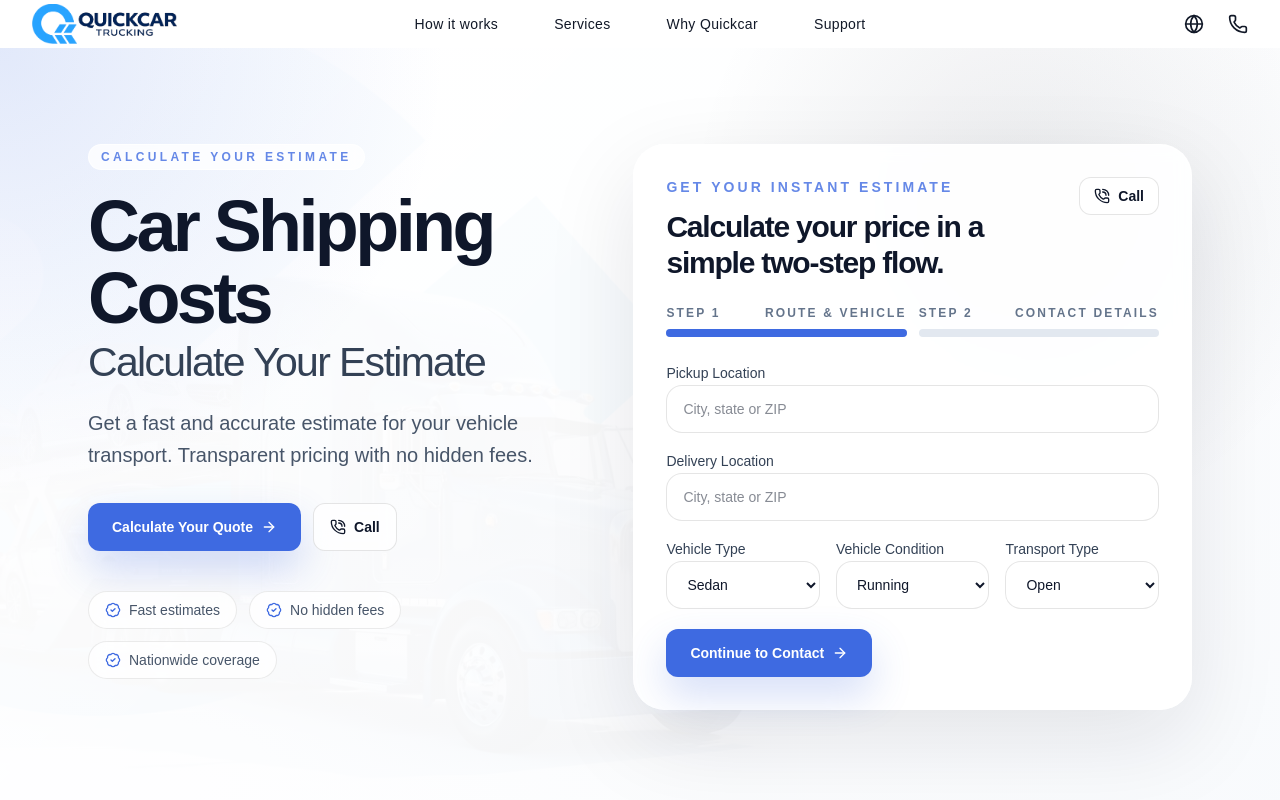
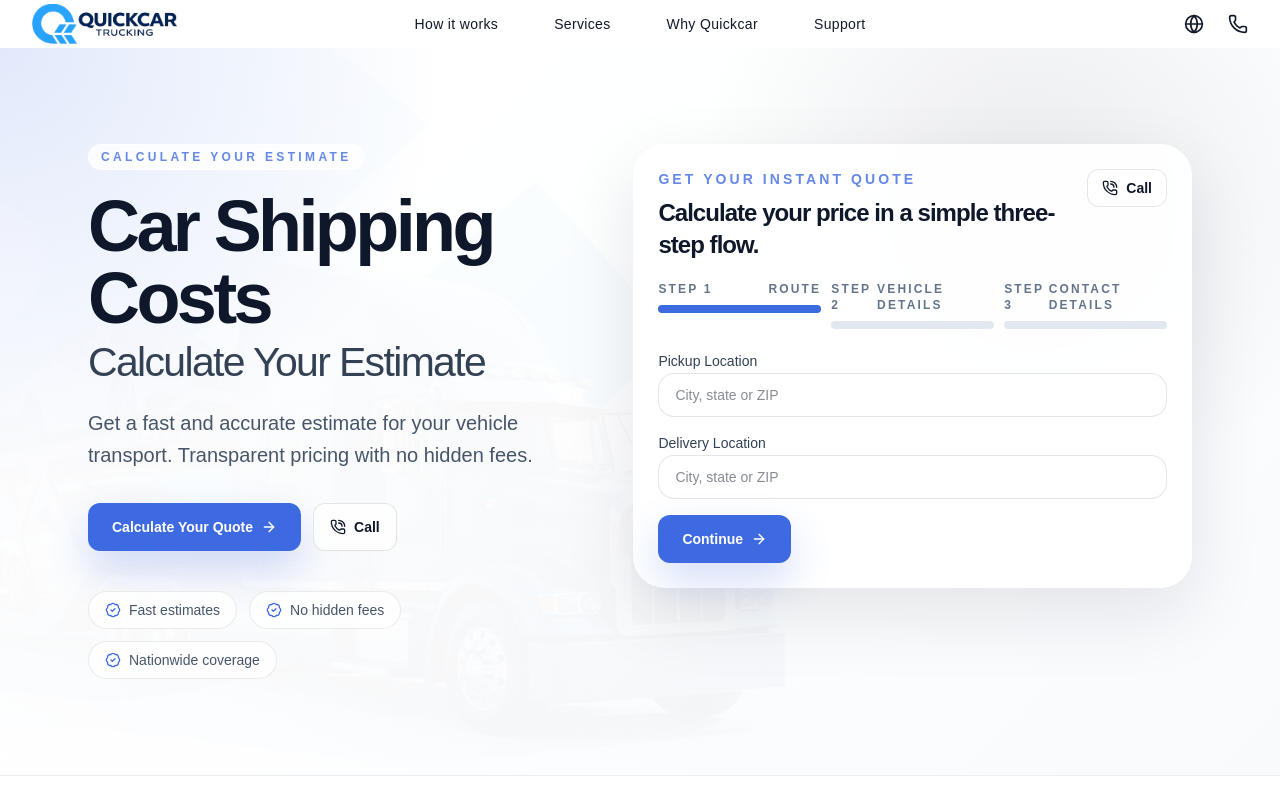
Before and after one commit to ShohruhKuklanov/quickcar-trucking, a Next.js app: page /car-shipping-costs in a window 1280 px wide. Shown: the top 800 px of the page. Built offline with nearby package versions, Linux system fonts and the light colour scheme.

Commit message:
Update car shipping costs quote steps

```diff
--- a/src/app/car-shipping-costs/CostsCalculatorClient.tsx
+++ b/src/app/car-shipping-costs/CostsCalculatorClient.tsx
@@ -6,7 +6,7 @@ import { ArrowRight, Check, PhoneCall } from "lucide-react";
 
 import { calculatePrice, normalizeStateToAbbr, type VehicleType } from "@/lib/pricingEngine";
 
-type Step = 1 | 2;
+type Step = 1 | 2 | 3;
 type VehicleCondition = "running" | "non-running";
 type TransportType = "open" | "enclosed";
 
@@ -128,6 +128,11 @@ export default function CostsCalculatorClient() {
   }
 
   function validateStepTwo() {
+    setError("");
+    return true;
+  }
+
+  function validateStepThree() {
     if (!firstName.trim() || !phone.trim()) {
       setError("Please enter your first name and phone number.");
       return false;
@@ -146,7 +151,13 @@ export default function CostsCalculatorClient() {
       return;
     }
 
-    if (!validateStepTwo()) return;
+    if (step === 2) {
+      if (!validateStepTwo()) return;
+      setStep(3);
+      return;
+    }
+
+    if (!validateStepThree()) return;
 
     setSubmitting(true);
     try {
@@ -181,12 +192,12 @@ export default function CostsCalculatorClient() {
   }
 
   return (
-    <section className="rounded-4xl border border-white/70 bg-white/92 p-6 shadow-[0_30px_90px_rgba(15,23,42,0.1)] backdrop-blur sm:p-8">
+    <section className="rounded-4xl border border-white/70 bg-white/92 p-5 shadow-[0_26px_72px_rgba(15,23,42,0.1)] backdrop-blur sm:p-6">
       <div className="flex items-start justify-between gap-4">
         <div>
-          <p className="text-sm font-semibold uppercase tracking-[0.22em] text-primary/80">Get Your Instant Estimate</p>
-          <h2 className="mt-3 text-2xl font-semibold tracking-[-0.04em] text-[#0f172a] sm:text-3xl">
-            Calculate your price in a simple two-step flow.
+          <p className="text-sm font-semibold uppercase tracking-[0.22em] text-primary/80">Get Your Instant Quote</p>
+          <h2 className="mt-2 text-xl font-semibold tracking-[-0.04em] text-[#0f172a] sm:text-2xl">
+            Calculate your price in a simple three-step flow.
           </h2>
         </div>
         <Link
@@ -198,16 +209,20 @@ export default function CostsCalculatorClient() {
         </Link>
       </div>
 
-      <div className="mt-6 grid gap-3 sm:grid-cols-2">
-        {[1, 2].map((current) => (
-          <div key={current} className="space-y-2">
+      <div className="mt-5 grid gap-2.5 sm:grid-cols-3">
+        {[
+          { id: 1, label: "Route" },
+          { id: 2, label: "Vehicle details" },
+          { id: 3, label: "Contact details" },
+        ].map((current) => (
+          <div key={current.id} className="space-y-2">
             <div className="flex items-center justify-between text-xs font-semibold uppercase tracking-[0.18em] text-[#64748b]">
-              <span>Step {current}</span>
-              <span>{current === 1 ? "Route & vehicle" : "Contact details"}</span>
+              <span>Step {current.id}</span>
+              <span>{current.label}</span>
             </div>
             <div className="h-2 rounded-full bg-[#e2e8f0]">
               <div
-                className={`h-2 rounded-full bg-primary transition-all duration-300 ${step >= current ? "w-full" : "w-0"}`}
+                className={`h-2 rounded-full bg-primary transition-all duration-300 ${step >= current.id ? "w-full" : "w-0"}`}
               />
             </div>
           </div>
@@ -215,7 +230,7 @@ export default function CostsCalculatorClient() {
       </div>
 
       {submitted ? (
-        <div className="mt-6 rounded-3xl border border-emerald-200 bg-emerald-50 p-5 text-emerald-900">
+        <div className="mt-5 rounded-3xl border border-emerald-200 bg-emerald-50 p-4 text-emerald-900">
           <div className="flex items-start gap-3">
             <span className="mt-0.5 inline-flex h-8 w-8 items-center justify-center rounded-full bg-emerald-600 text-white">
               <Check className="h-4 w-4" />
@@ -229,12 +244,12 @@ export default function CostsCalculatorClient() {
           </div>
         </div>
       ) : (
-        <form className="mt-6 space-y-5" onSubmit={onSubmit}>
+        <form className="mt-5 space-y-4" onSubmit={onSubmit}>
           {step === 1 ? (
-            <div className="grid gap-4">
+            <div className="grid gap-3.5">
               <Field label="Pickup Location">
                 <input
-                  className="h-12 w-full rounded-2xl border border-black/10 bg-white px-4 text-sm text-[#0f172a] outline-none transition focus:border-primary/40 focus:ring-2 focus:ring-primary/10"
+                  className="h-11 w-full rounded-2xl border border-black/10 bg-white px-4 text-sm text-[#0f172a] outline-none transition focus:border-primary/40 focus:ring-2 focus:ring-primary/10"
                   placeholder="City, state or ZIP"
                   value={pickupLocation}
                   onChange={(event) => setPickupLocation(event.target.value)}
@@ -244,7 +259,7 @@ export default function CostsCalculatorClient() {
 
               <Field label="Delivery Location">
                 <input
-                  className="h-12 w-full rounded-2xl border border-black/10 bg-white px-4 text-sm text-[#0f172a] outline-none transition focus:border-primary/40 focus:ring-2 focus:ring-primary/10"
+                  className="h-11 w-full rounded-2xl border border-black/10 bg-white px-4 text-sm text-[#0f172a] outline-none transition focus:border-primary/40 focus:ring-2 focus:ring-primary/10"
                   placeholder="City, state or ZIP"
                   value={deliveryLocation}
                   onChange={(event) => setDeliveryLocation(event.target.value)}
@@ -252,11 +267,15 @@ export default function CostsCalculatorClient() {
                 />
               </Field>
 
+              {loadingEstimate ? <p className="text-sm text-[#64748b]">Checking route details...</p> : null}
+            </div>
+          ) : step === 2 ? (
+            <div className="grid gap-3.5">
               <div className="grid gap-4 sm:grid-cols-3">
                 <Field label="Vehicle Type">
                   <select
                     aria-label="Vehicle Type"
-                    className="h-12 w-full rounded-2xl border border-black/10 bg-white px-4 text-sm text-[#0f172a] outline-none transition focus:border-primary/40 focus:ring-2 focus:ring-primary/10"
+                    className="h-11 w-full rounded-2xl border border-black/10 bg-white px-4 text-sm text-[#0f172a] outline-none transition focus:border-primary/40 focus:ring-2 focus:ring-primary/10"
                     value={vehicleType}
                     onChange={(event) => setVehicleType(event.target.value as VehicleType)}
                   >
@@ -269,7 +288,7 @@ export default function CostsCalculatorClient() {
                 <Field label="Vehicle Condition">
                   <select
                     aria-label="Vehicle Condition"
-                    className="h-12 w-full rounded-2xl border border-black/10 bg-white px-4 text-sm text-[#0f172a] outline-none transition focus:border-primary/40 focus:ring-2 focus:ring-primary/10"
+                    className="h-11 w-full rounded-2xl border border-black/10 bg-white px-4 text-sm text-[#0f172a] outline-none transition focus:border-primary/40 focus:ring-2 focus:ring-primary/10"
                     value={vehicleCondition}
                     onChange={(event) => setVehicleCondition(event.target.value as VehicleCondition)}
                   >
@@ -281,7 +300,7 @@ export default function CostsCalculatorClient() {
                 <Field label="Transport Type">
                   <select
                     aria-label="Transport Type"
-                    className="h-12 w-full rounded-2xl border border-black/10 bg-white px-4 text-sm text-[#0f172a] outline-none transition focus:border-primary/40 focus:ring-2 focus:ring-primary/10"
+                    className="h-11 w-full rounded-2xl border border-black/10 bg-white px-4 text-sm text-[#0f172a] outline-none transition focus:border-primary/40 focus:ring-2 focus:ring-primary/10"
                     value={transportType}
                     onChange={(event) => setTransportType(event.target.value as TransportType)}
                   >
@@ -290,12 +309,17 @@ export default function CostsCalculatorClient() {
                   </select>
                 </Field>
               </div>
+
+              <div className="rounded-3xl border border-black/6 bg-[linear-gradient(180deg,#ffffff_0%,#f8fafc_100%)] p-3.5 text-sm leading-6 text-[#475569]">
+                {pickupLocation} to {deliveryLocation}
+                {estimate ? ` is currently estimating at ${formatMoney(estimate.low)} - ${formatMoney(estimate.high)}.` : "."}
+              </div>
             </div>
           ) : (
-            <div className="grid gap-4">
+            <div className="grid gap-3.5">
               <Field label="First Name">
                 <input
-                  className="h-12 w-full rounded-2xl border border-black/10 bg-white px-4 text-sm text-[#0f172a] outline-none transition focus:border-primary/40 focus:ring-2 focus:ring-primary/10"
+                  className="h-11 w-full rounded-2xl border border-black/10 bg-white px-4 text-sm text-[#0f172a] outline-none transition focus:border-primary/40 focus:ring-2 focus:ring-primary/10"
                   placeholder="Your first name"
                   value={firstName}
                   onChange={(event) => setFirstName(event.target.value)}
@@ -305,7 +329,7 @@ export default function CostsCalculatorClient() {
 
               <Field label="Phone">
                 <input
-                  className="h-12 w-full rounded-2xl border border-black/10 bg-white px-4 text-sm text-[#0f172a] outline-none transition focus:border-primary/40 focus:ring-2 focus:ring-primary/10"
+                  className="h-11 w-full rounded-2xl border border-black/10 bg-white px-4 text-sm text-[#0f172a] outline-none transition focus:border-primary/40 focus:ring-2 focus:ring-primary/10"
                   placeholder="(555) 123-4567"
                   value={phone}
                   onChange={(event) => setPhone(event.target.value)}
@@ -313,7 +337,7 @@ export default function CostsCalculatorClient() {
                 />
               </Field>
 
-              <div className="rounded-3xl border border-black/6 bg-[linear-gradient(180deg,#ffffff_0%,#f8fafc_100%)] p-4 text-sm leading-6 text-[#475569]">
+              <div className="rounded-3xl border border-black/6 bg-[linear-gradient(180deg,#ffffff_0%,#f8fafc_100%)] p-3.5 text-sm leading-6 text-[#475569]">
                 You are requesting a personalized estimate for {vehicleType === "pickup" ? "a truck" : `a ${vehicleType}`}
                 {vehicleCondition === "non-running" ? ", non-running," : ", running,"} on an {transportType} trailer.
                 {estimate ? ` Current range: ${formatMoney(estimate.low)} - ${formatMoney(estimate.high)}.` : ""}
@@ -324,12 +348,12 @@ export default function CostsCalculatorClient() {
           {error ? <p className="text-sm font-medium text-rose-600">{error}</p> : null}
 
           <div className="flex flex-col gap-3 sm:flex-row sm:justify-between">
-            {step === 2 ? (
+            {step > 1 ? (
               <button
                 type="button"
                 onClick={() => {
                   setError("");
-                  setStep(1);
+                  setStep((step - 1) as Step);
                 }}
                 className="inline-flex items-center justify-center rounded-xl border border-black/10 bg-white px-5 py-3 text-sm font-semibold text-[#0f172a] transition hover:border-primary/30"
               >
@@ -350,7 +374,7 @@ export default function CostsCalculatorClient() {
               disabled={submitting}
               className="group inline-flex items-center justify-center gap-2 rounded-xl bg-primary px-6 py-3.5 text-sm font-semibold text-white shadow-[0_18px_40px_rgba(62,106,225,0.22)] transition duration-300 hover:-translate-y-0.5 hover:bg-primary-hover disabled:cursor-not-allowed disabled:opacity-70"
             >
-              {step === 1 ? "Continue to Contact" : submitting ? "Submitting..." : "Get My Quote"}
+              {step < 3 ? "Continue" : submitting ? "Submitting..." : "Get My Quote"}
               <ArrowRight className="h-4 w-4 transition-transform duration-300 group-hover:translate-x-0.5" />
             </button>
           </div>
```
